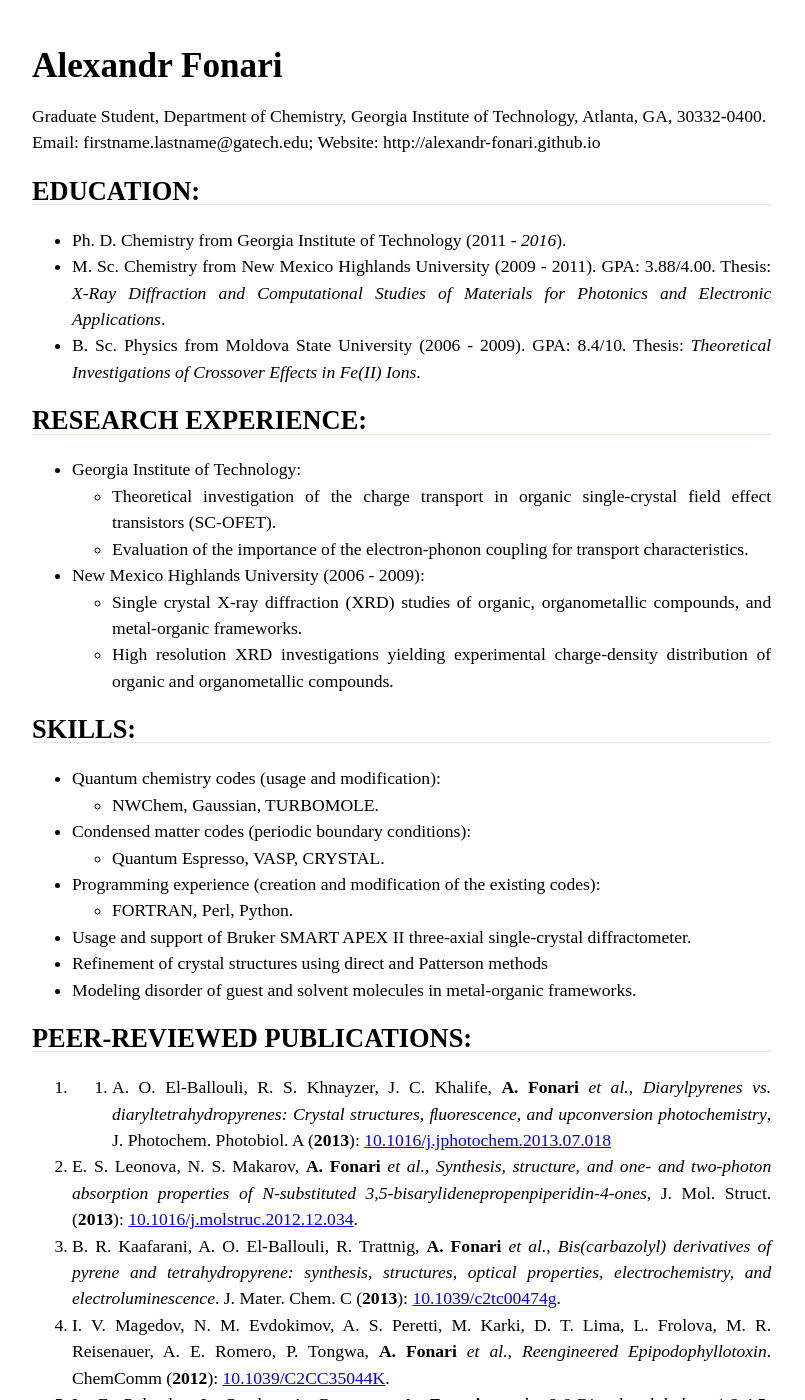
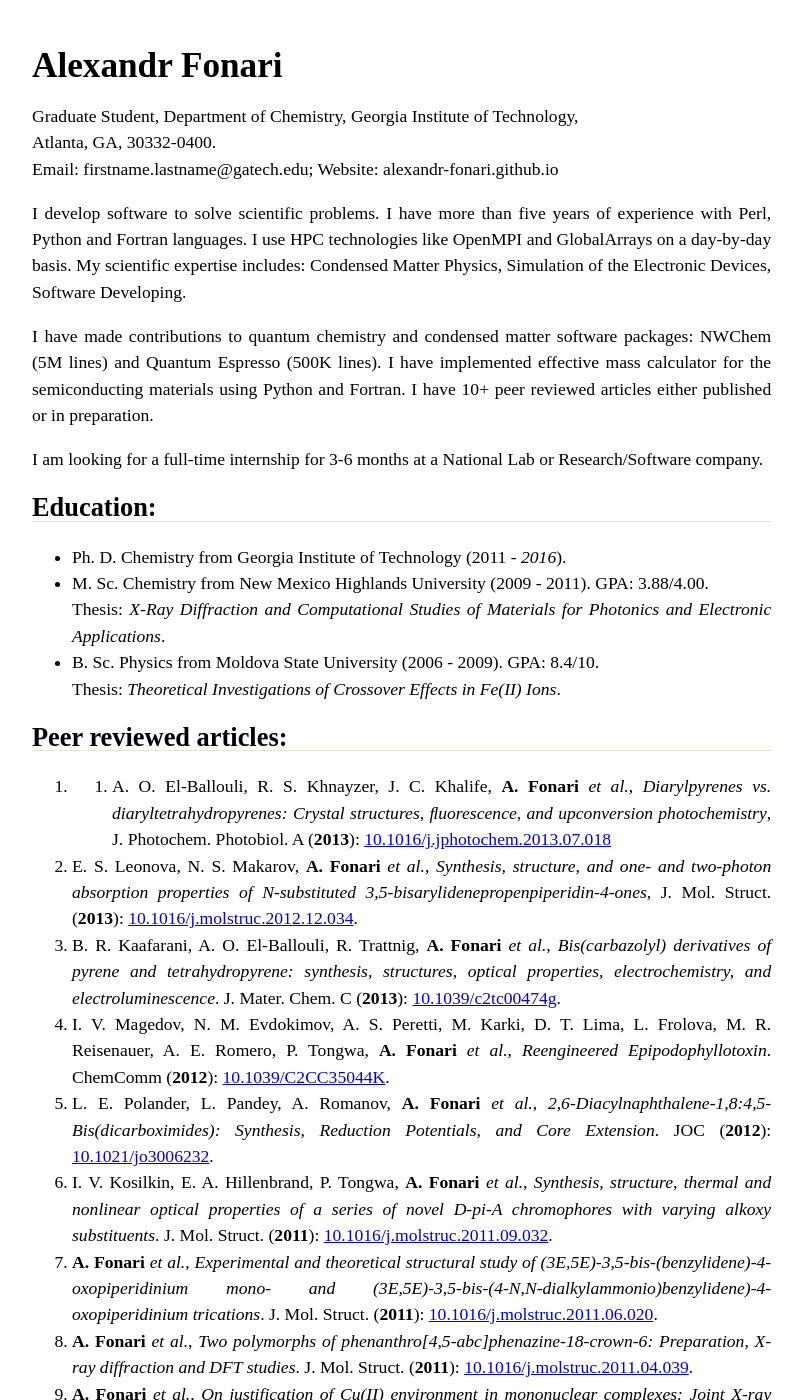
Before and after one commit to afonari/afonari.github.io, a Jekyll site: the page built from resume.md, in a window 1280 px wide and 1400 px high. Shown: the whole window, without its empty margins (56-861 px from the left). Built offline with Jekyll 4.4.1, drawn with Linux system fonts in a browser that asks for light colours; Markdown is read by kramdown in place of the engine named in the settings; some of the changed text lies outside the part shown.

Commit message:
cleaning the resume up.

```diff
--- a/resume.md
+++ b/resume.md
@@ -4,37 +4,26 @@ title: Resume @ Alexandr Fonari
 ---
 
 # Alexandr Fonari
-Graduate Student, Department of Chemistry, Georgia Institute of Technology, Atlanta, GA, 30332-0400.
-Email: firstname.lastname@gatech.edu; Website: http://alexandr-fonari.github.io
 
-## EDUCATION:
+Graduate Student, Department of Chemistry, Georgia Institute of Technology,
+Atlanta, GA, 30332-0400.
+Email: firstname.lastname@gatech.edu; Website: alexandr-fonari.github.io
+
+I develop software to solve scientific problems. I have more than five years of experience with Perl, Python and Fortran languages. I use HPC technologies like OpenMPI and GlobalArrays on a day-by-day basis. My scientific expertise includes: Condensed Matter Physics, Simulation of the Electronic Devices, Software Developing.
+
+I have made contributions to quantum chemistry and condensed matter software packages: NWChem (5M lines) and Quantum Espresso (500K lines). I have implemented effective mass calculator for the semiconducting materials using Python and Fortran. I have 10+ peer reviewed articles either published or in preparation.
+
+I am looking for a full-time internship for 3-6 months at a National Lab or Research/Software company.
+
+## Education:
 
  * Ph. D. Chemistry from Georgia Institute of Technology (2011 - *2016*).
- * M. Sc. Chemistry from  New Mexico Highlands University (2009 - 2011). GPA: 3.88/4.00. Thesis: *X-Ray Diffraction and Computational Studies of Materials for Photonics and Electronic Applications*.
- * B. Sc. Physics from Moldova State University (2006 - 2009). GPA: 8.4/10. Thesis: *Theoretical Investigations of Crossover Effects in Fe(II) Ions*.
+ * M. Sc. Chemistry from  New Mexico Highlands University (2009 - 2011). GPA: 3.88/4.00.
+ Thesis: *X-Ray Diffraction and Computational Studies of Materials for Photonics and Electronic Applications*.
+ * B. Sc. Physics from Moldova State University (2006 - 2009). GPA: 8.4/10.
+ Thesis: *Theoretical Investigations of Crossover Effects in Fe(II) Ions*.
 
-## RESEARCH EXPERIENCE:
-
- * Georgia Institute of Technology:
-    - Theoretical investigation of the charge transport in organic single-crystal field effect transistors (SC-OFET).
-    - Evaluation of the importance of the electron-phonon coupling for transport characteristics.
- * New Mexico Highlands University (2006 - 2009):
-    - Single crystal X-ray diffraction (XRD) studies of organic, organometallic compounds, and metal-organic frameworks.
-    - High resolution XRD investigations yielding experimental charge-density distribution of organic and organometallic compounds.
-
-## SKILLS:
-
- * Quantum chemistry codes (usage and modification):
-    - NWChem, Gaussian, TURBOMOLE.
- * Condensed matter codes (periodic boundary conditions):
-    - Quantum Espresso, VASP, CRYSTAL.
- * Programming experience (creation and modification of the existing codes):
-    - FORTRAN, Perl, Python.
- * Usage and support of Bruker SMART APEX II three-axial single-crystal diffractometer.
- * Refinement of crystal structures using direct and Patterson methods
- * Modeling disorder of guest and solvent molecules in metal-organic frameworks.
-
-## PEER-REVIEWED PUBLICATIONS:
+## Peer reviewed articles:
 
 1. 1. A. O. El-Ballouli, R. S. Khnayzer, J. C. Khalife, **A. Fonari** *et al.*, *Diarylpyrenes vs. diaryltetrahydropyrenes: Crystal structures,
 ﬂuorescence, and upconversion photochemistry*, J. Photochem. Photobiol. A (**2013**): [10.1016/j.jphotochem.2013.07.018](http://dx.doi.org/10.1016/j.jphotochem.2013.07.018)
@@ -48,21 +37,21 @@ Email: firstname.lastname@gatech.edu; Website: http://alexandr-fonari.github.io
 1. **A. Fonari** *et al.*, *On justification of Cu(II) environment in mononuclear complexes: Joint X-ray and AIM studies*. Polyhedron (**2011**): [10.1016/j.poly.2011.04.002](http://dx.doi.org/10.1016/j.poly.2011.04.002).
 1. E. S. Leonova, M. V. Makarov, E. Y. Rybalkina, S. L. Nayani, P. Tongwa, **A. Fonari** *et al.*, *Structure-cytotoxicity relationship in a series of N-phosphorus substituted E,E-3,5-bis(3-pyridinylmethylene)- and E,E-3,5-bis(4-pyridinylmethylene) piperid-4-ones*. Eur. J. Med. Chem (**2010**): [10.1016/j.ejmech.2010.09.058](http://dx.doi.org/10.1016/j.ejmech.2010.09.058).
 
-## AWARDS:
+## Awards:
 
- * Second best poster award at the Southeast Theoretical Chemistry Association (SETCA) Annual Meeting (University of Georgia, Athens, GA, May 17-19, 2012).
- * Phi Kappa Phi Honor Society member.
+ - Second best poster award at the Southeast Theoretical Chemistry Association (SETCA) Annual Meeting (University of Georgia, Athens, GA, May 17-19, 2012).
+ - Phi Kappa Phi Honor Society member.
 
-## APPOINTMENTS:
+## Internships:
 
- * 2011 - Present: Research Assistant, Bredas research group, GT.
- * Fall, 2011: Teaching Assistant, General Chemistry (101), GT.
- * 2010 - 2011: Research Assistant, X-Ray facility, New Mexico Highlands University (NMHU).
- * Fall, 2009: Teaching Assistant, Quantitative Analysis (321), NMHU.
+ - Summer, 2010: Summer school *Hooked on Photonics* sponsored by National Science Foundation.
+ - Summer, 2009: Summer school at X-Ray Structural Center, Russian Academy of Sciences, Moscow, Russia.
+
+## Appointments:
+
+ * 2011 - Present: Research Assistant, Georgia Tech.
+ * Fall, 2011: Teaching Assistant, General Chemistry (101), Georgia Tech.
+ * 2010 - 2011: Research Assistant, X-Ray facility, New Mexico Highlands University.
+ * Fall, 2009: Teaching Assistant, Quantitative Analysis (321), New Mexico Highlands University.
  * 2008 - 2009: Teaching Assistant, Computer Science (101), Moldova State University.
  * 2008 - 2009: High School Physics Teacher, Republic of Moldova.
-
-## INTERNSHIPS:
-
- * Summer, 2010: Summer school *Hooked on Photonics* sponsored by NSF, Bredas research group (GT).
- * Summer, 2009: Summer school at X-Ray Structural Center, Chemistry and Material Sciences Division of Russian Academy of Sciences, Moscow, Russia, Antipin research group.
```
